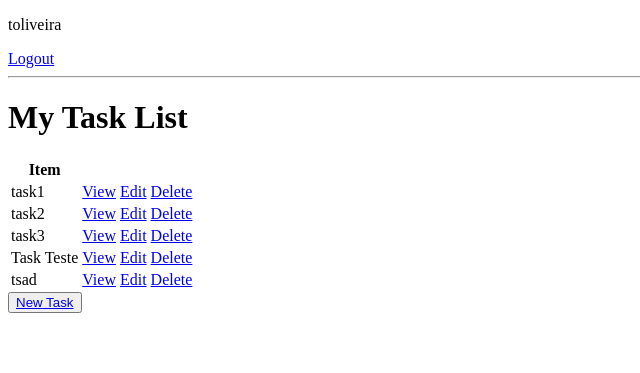
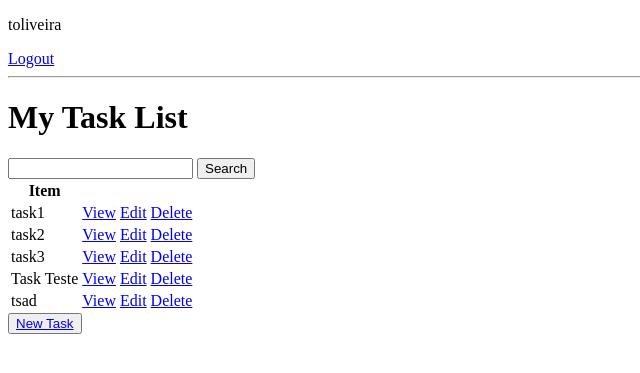
Before and after one commit to TiagoOliveiraa/ToDoApp_Django, a Django app: page / in a window 1280 px wide. Shown: the top 373 px of the page, without its empty margins (0-640 px from the left). Run offline with Django 4.2, Linux system fonts and the light colour scheme; a user stored in the database is signed in; data comes from the database, SQL or seed files in the repository; both versions use the stored data as it was after the commit.

Commit message:
Search Funtionality

```diff
--- a/main/templates/main/login.html
+++ b/main/templates/main/login.html
@@ -7,6 +7,7 @@
 <a href="{% url 'tasks' %}">Go Back</a>
 <br>
 <h1>Login</h1>
+
 
 <form method="POST">
     {% csrf_token %}
--- a/main/templates/main/task_list.html
+++ b/main/templates/main/task_list.html
@@ -16,6 +16,12 @@ Task List
 <hr>
 
 <h1>My Task List</h1>
+
+<form method="GET">
+    <input type="text" name="search-area" value="{{search_input}}">
+    <input type="submit" value="Search">
+</form>
+
 <table>
     <tr>
         <th>Item</th>
--- a/main/views.py
+++ b/main/views.py
@@ -47,6 +47,13 @@ class taskList(LoginRequiredMixin, ListView):
         context = super().get_context_data(**kwargs)
         context['tasks'] = context['tasks'].filter(user = self.request.user)
         context['count'] = context['tasks'].filter(complete = False).count()
+
+        search_input = self.request.GET.get("search-area") or ''
+        if search_input:
+            context['tasks'] = context['tasks'].filter(title__icontains=search_input)
+
+        context['search_input'] = search_input
+
         return context
 
 class taskDetail(LoginRequiredMixin, DetailView):
```
Also changed, not shown: db.sqlite3.
